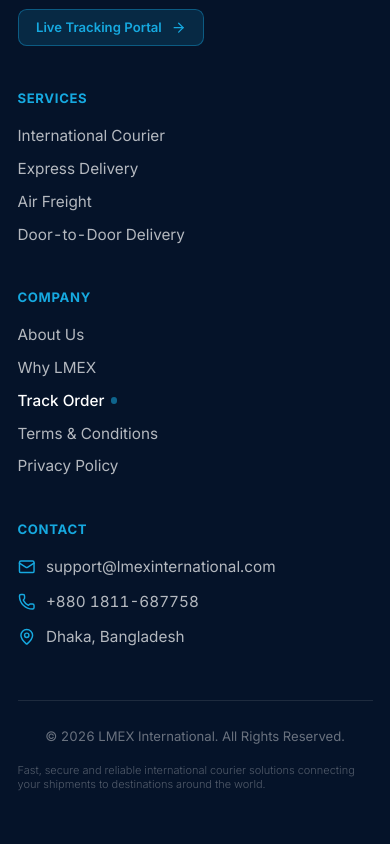
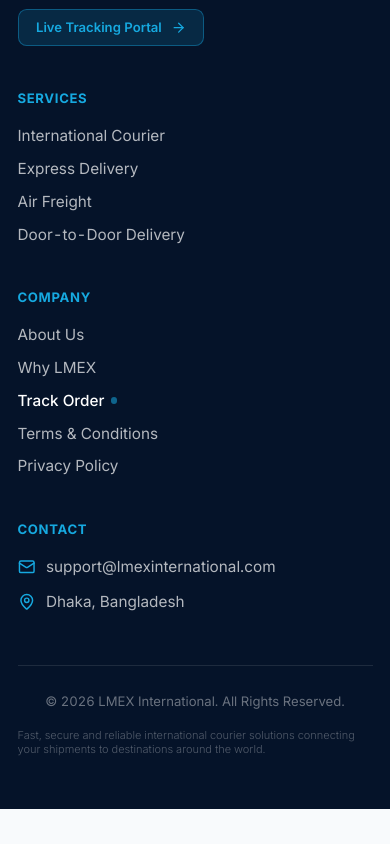
Before and after one commit to cg000als-8877/LMEX-C, a React (Vite) app: page / in a window 390 px wide. Shown: the part 5359-6203 px from the top of the page. After the commit the page ends 6168 px from the top, so only its background shows below. Built offline with nearby package versions, Linux system fonts and the light colour scheme.

Commit message:
fix: remove phone number from footer contact section

```diff
--- a/src/components/Footer.jsx
+++ b/src/components/Footer.jsx
@@ -1,5 +1,5 @@
 import React from 'react';
-import { Mail, Phone, MapPin, ArrowRight, ShieldCheck, Globe, Plane } from 'lucide-react';
+import { Mail, MapPin, ArrowRight } from 'lucide-react';
 import { useRouter } from '../context/RouterContext';
 
 export default function Footer() {
@@ -196,15 +196,7 @@
                   support@lmexinternational.com
                 </a>
               </li>
-              <li className="flex items-start gap-2.5">
-                <Phone className="w-4 h-4 text-[#16A9E0] shrink-0 mt-0.5" />
-                <a
-                  href="tel:+8801811687758"
-                  className="hover:text-white transition-colors"
-                >
-                  +880 1811-687758
-                </a>
-              </li>
+
               <li className="flex items-start gap-2.5">
                 <MapPin className="w-4 h-4 text-[#16A9E0] shrink-0 mt-0.5" />
                 <span>Dhaka, Bangladesh</span>
```
